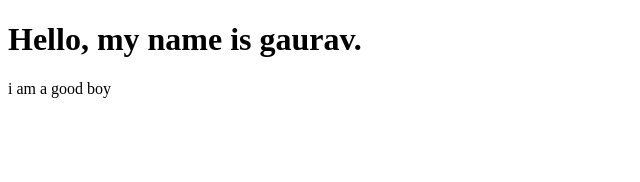
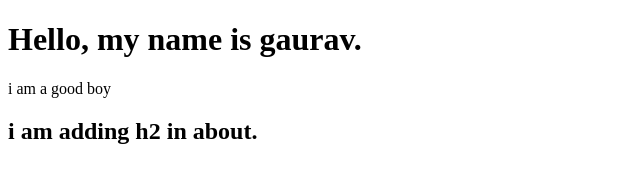
Before and after one commit to Gaurav-rathi-12/learning-git, a plain HTML site: page about.html in a window 1280 px wide. Shown: the whole page, without its empty margins (0-640 px from the left). Drawn offline with Linux system fonts and the light colour scheme.

Commit message:
adding h2 in about

```diff
--- a/about.html
+++ b/about.html
@@ -8,5 +8,6 @@
 <body>
     <h1>Hello, my name is gaurav.</h1>
     <p>i am a good boy</p>
+    <h2>i am adding h2 in about.</h2>
 </body>
 </html>
```
